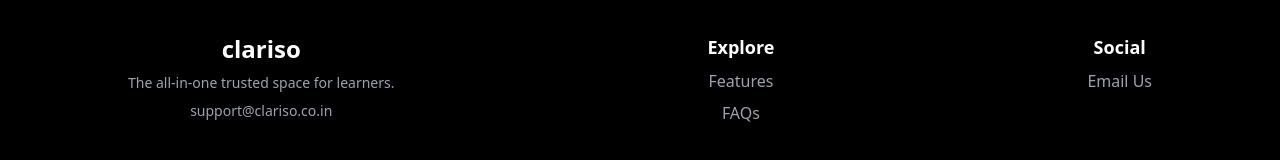
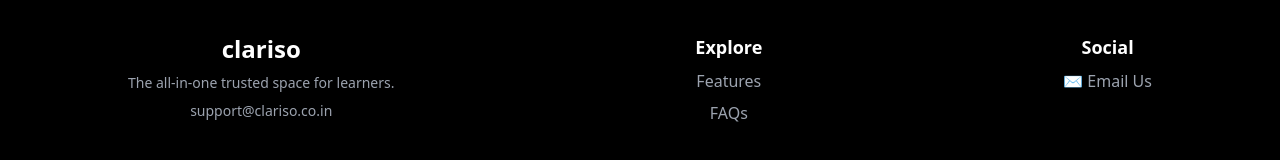
Before and after one commit to kumar01dev/researchTool-clariso, a React (Vite) app in the folder client/: page / in a window 1280 px wide. Shown: the part 3278-3438 px from the top of the page. Built offline with nearby package versions, Linux system fonts and the light colour scheme; no server answers.

Commit message:
add email icon to footer

```diff
--- a/client/src/components/common/Footer.jsx
+++ b/client/src/components/common/Footer.jsx
@@ -89,7 +89,7 @@
         <div>
           <h3 className="text-lg font-semibold mb-2">Social</h3>
           <ul className="space-y-2">
-            <li><a href="mailto:support@clariso.co.in" className="text-gray-400 hover:text-gray-600">Email Us</a></li>
+            <li><a href="mailto:support@clariso.co.in" className="text-gray-400 hover:text-gray-600">✉️ Email Us</a></li>
             {/* <li><a href="#" className="text-gray-400 hover:text-gray-600">Twitter</a></li> */}
           </ul>
         </div>
```
